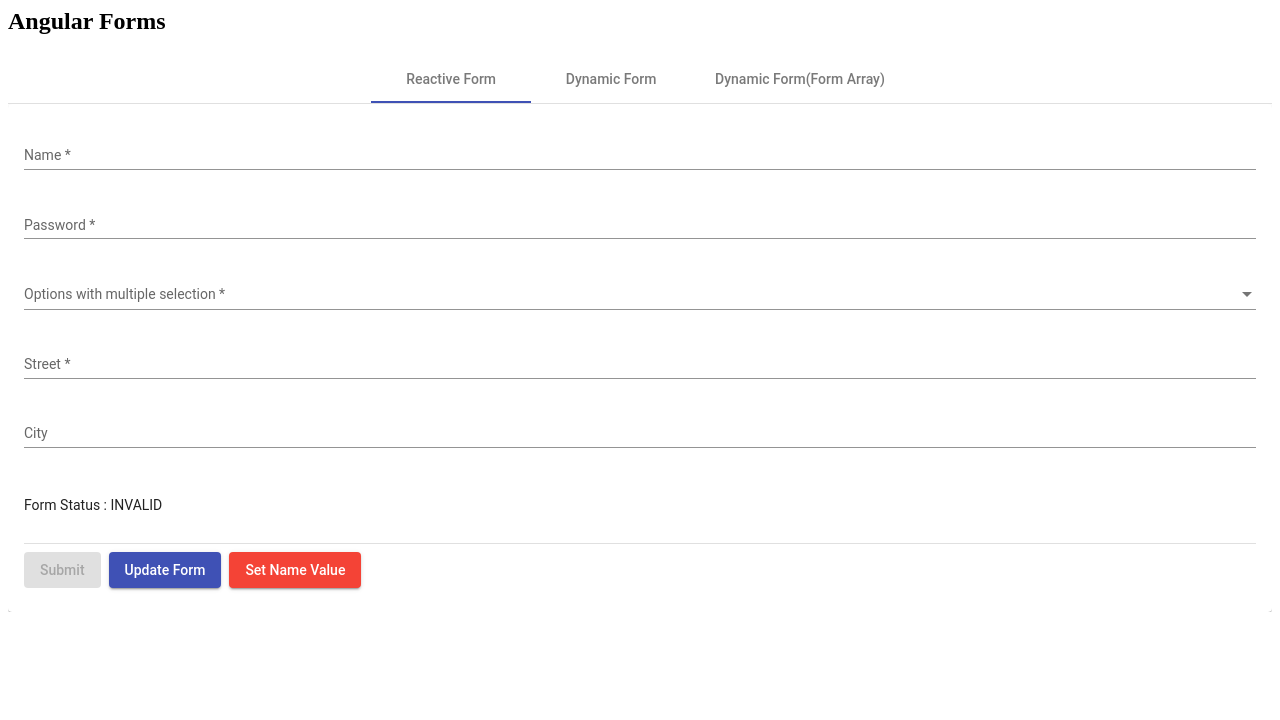
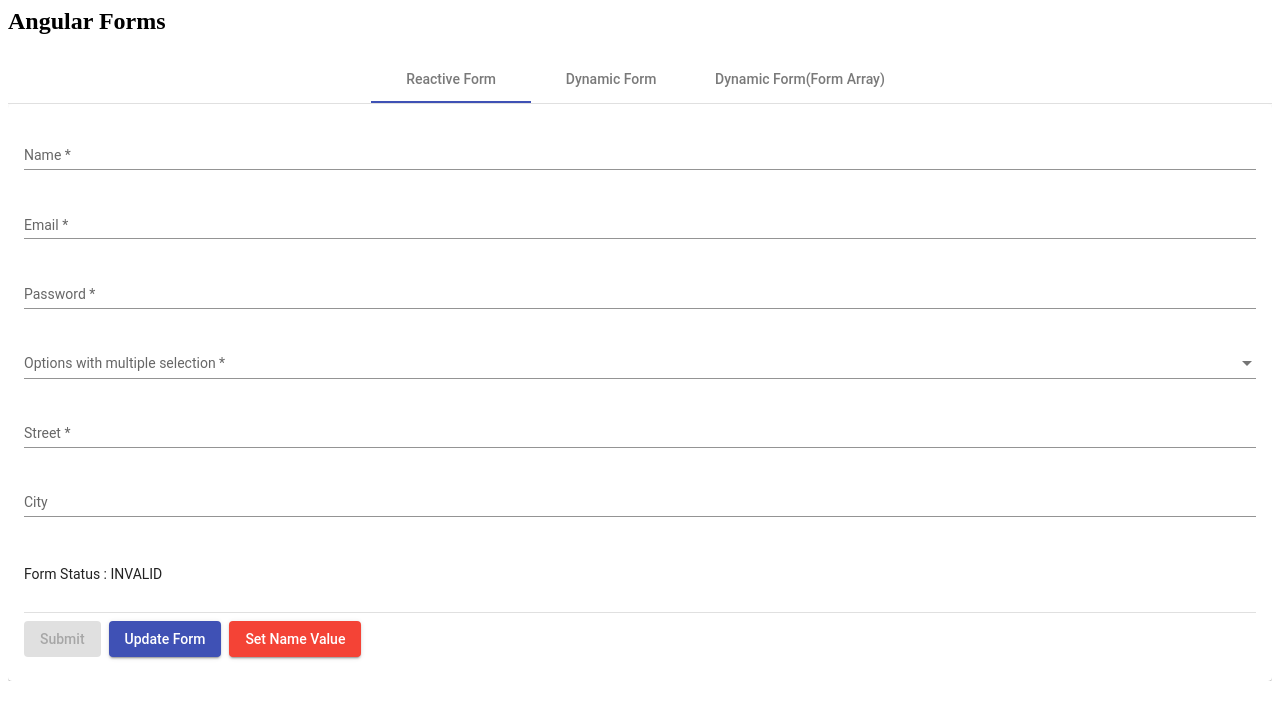
Before and after one commit to ShakibAhmed007/angular-dev-forms, an Angular app: page / in a window 1280 px wide. Shown: the top 720 px of the page. Built offline with nearby package versions, Linux system fonts and the light colour scheme.

Commit message:
2 files modified

```diff
--- a/src/app/reactive-form/reactive-form.component.html
+++ b/src/app/reactive-form/reactive-form.component.html
@@ -1,16 +1,17 @@
 <mat-card class="example-card">
   <mat-card-content>
-    <form
-      [formGroup]="reactiveForm"
-      (ngSubmit)="onSubmit()"
-      novalidate
-      class="example-form"
-    >
+    <form [formGroup]="reactiveForm" (ngSubmit)="onSubmit()" novalidate class="example-form">
       <div class="row">
         <div class="col-md-12">
           <mat-form-field appearance="standard">
             <mat-label> Name </mat-label>
             <input matInput placeholder="Name​" formControlName="name" />
+          </mat-form-field>
+        </div>
+        <div class="col-md-12">
+          <mat-form-field appearance="standard">
+            <mat-label> Email </mat-label>
+            <input matInput placeholder="Email" formControlName="email" />
           </mat-form-field>
         </div>
         <div class="col-md-12">
@@ -28,9 +29,7 @@
           <mat-form-field appearance="standard">
             <mat-label>Options with multiple selection</mat-label>
             <mat-select formControlName="state" multiple>
-              <mat-option *ngFor="let state of stateList" [value]="state"
-                >{{state}}</mat-option
-              >
+              <mat-option *ngFor="let state of stateList" [value]="state">{{state}}</mat-option>
             </mat-select>
           </mat-form-field>
         </div>
--- a/src/app/reactive-form/reactive-form.component.ts
+++ b/src/app/reactive-form/reactive-form.component.ts
@@ -16,6 +16,12 @@ export class ReactiveFormComponent implements OnInit {
 
   reactiveForm = this.fb.group({
     name: ['', Validators.required],
+    email: [
+      '',
+      {
+        validators: [Validators.required, Validators.email]
+      }
+    ],
     password: ['', [Validators.required, Validators.minLength(5)]],
     state: ['', Validators.required],
     address: this.fb.group({
```
